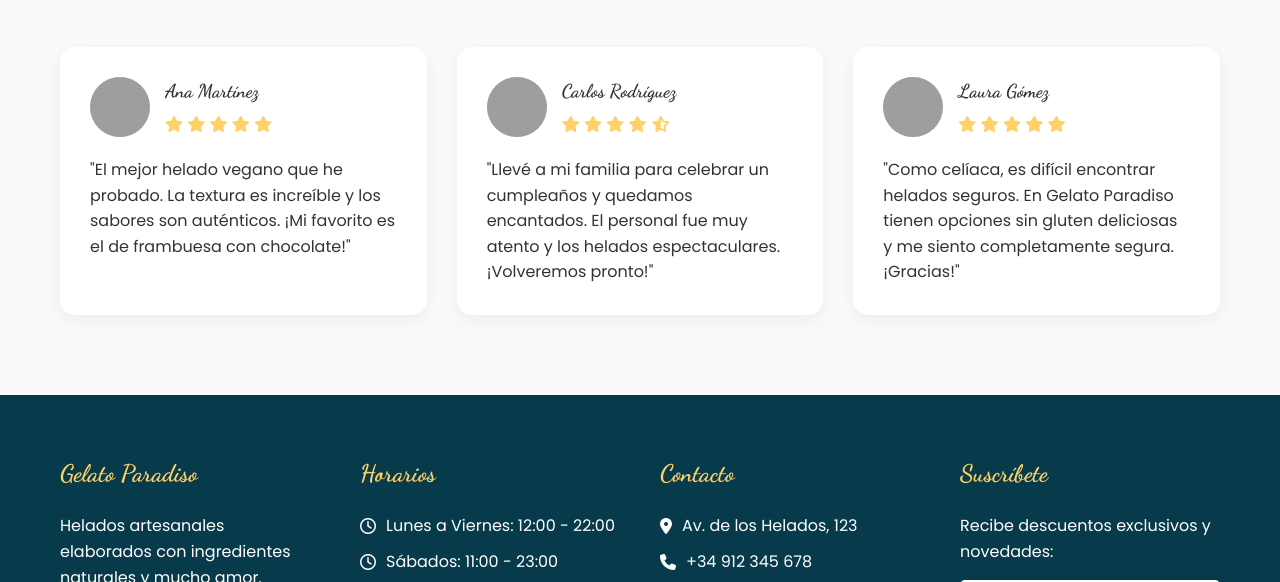
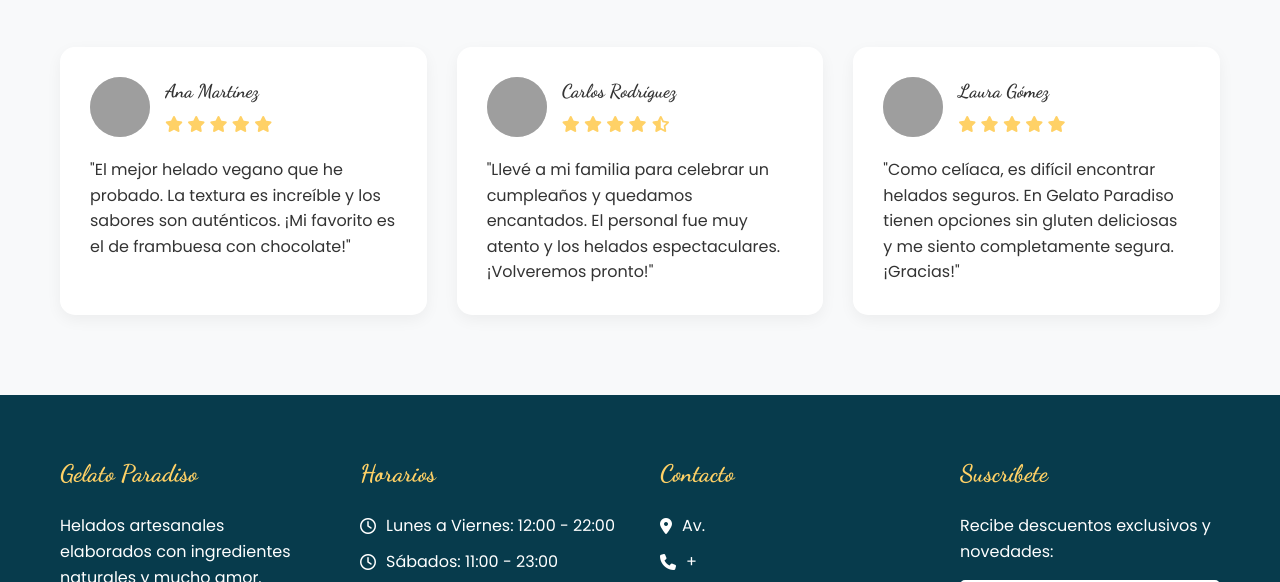
Before and after one commit to Gleiby08/Heladeria, a plain HTML site: page index.html in a window 1280 px wide. Shown: the part 3859-4441 px from the top of the page. Drawn offline with Linux system fonts and the light colour scheme; grey boxes are pictures that could not be loaded.

Commit message:
Update index.html

```diff
--- a/index.html
+++ b/index.html
@@ -1062,8 +1062,8 @@
                 <div class="footer-column">
                     <h3>Contacto</h3>
                     <ul>
-                        <li><i class="fas fa-map-marker-alt"></i> Av. de los Helados, 123</li>
-                        <li><i class="fas fa-phone"></i> +34 912 345 678</li>
+                        <li><i class="fas fa-map-marker-alt"></i> Av. </li>
+                        <li><i class="fas fa-phone"></i> +</li>
                         <li><i class="fas fa-envelope"></i> hola@gelatoparadiso.com</li>
                         <li><i class="fab fa-whatsapp"></i> Pedidos por WhatsApp</li>
                     </ul>
```
